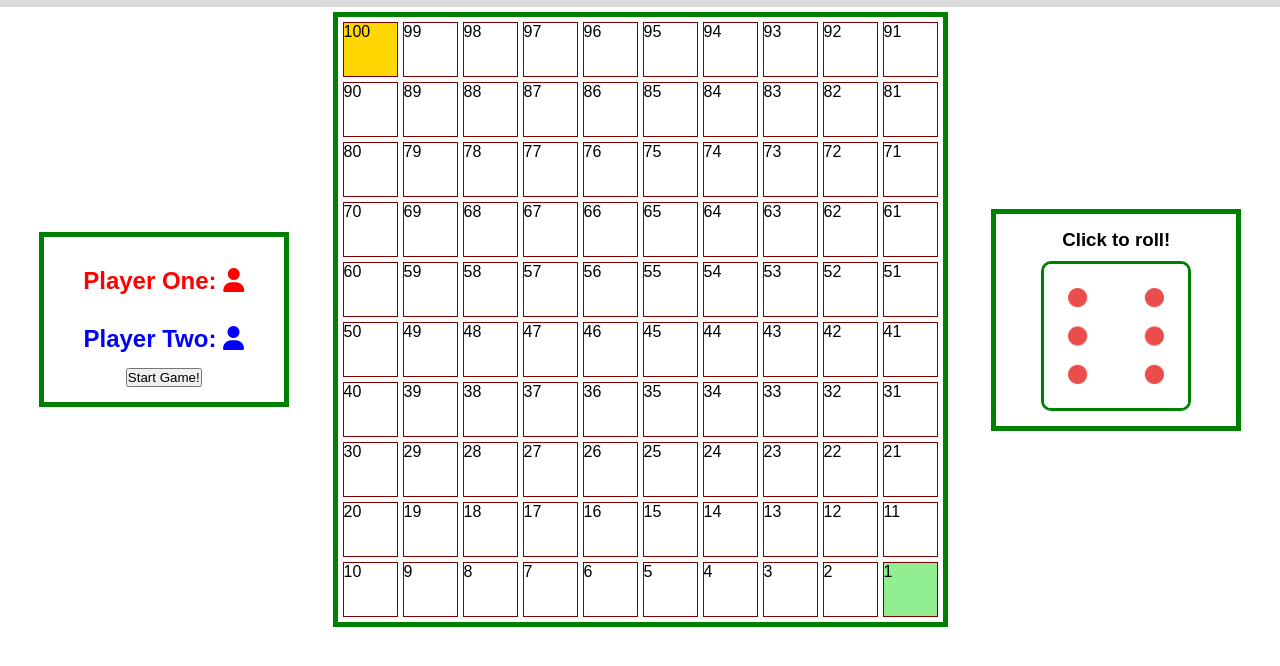
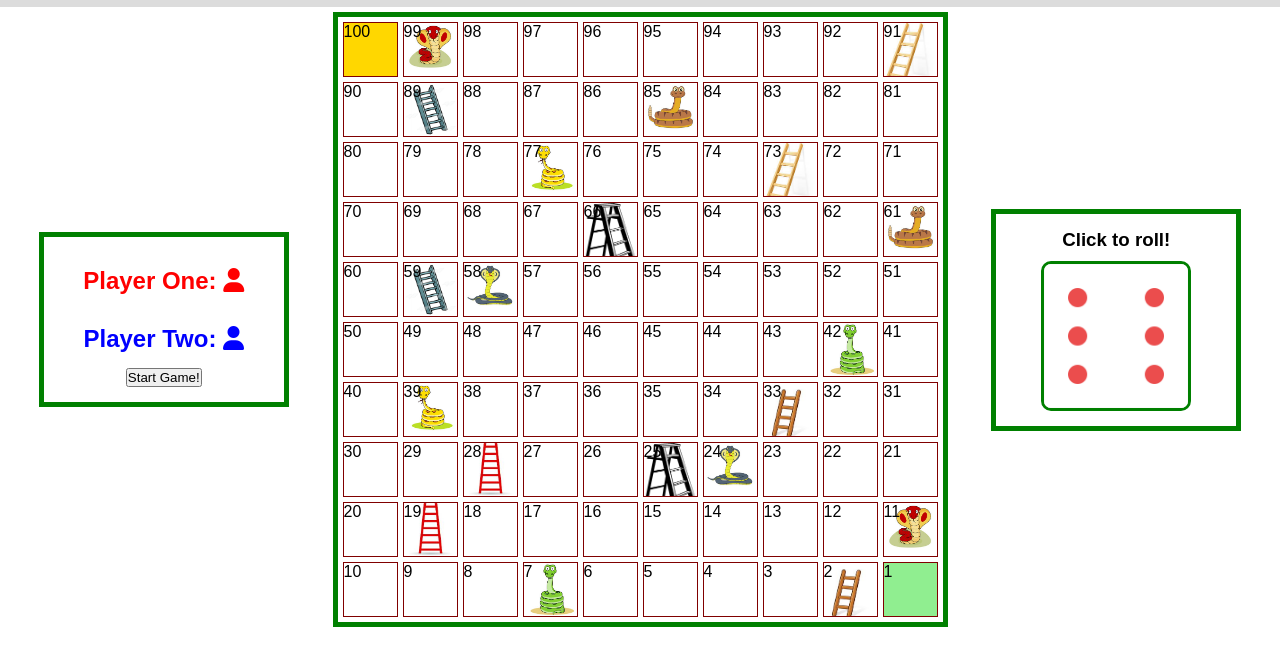
Before and after one commit to SPares393/javascript-game, a plain HTML site: page index.html in a window 1280 px wide. Shown: the part 50-716 px from the top of the page. Drawn offline with Linux system fonts and the light colour scheme.

Commit message:
images added to game board

```diff
--- a/styles.css
+++ b/styles.css
@@ -71,6 +71,76 @@ header {
   background-color: lightgreen;
 }
 
+.square-11,
+.square-99 {
+  background-image: url("/images/snake-red.png");
+  background-repeat: no-repeat;
+  background-size: 100%;
+}
+
+.square-7,
+.square-42 {
+  background-image: url("/images/snake-green.png");
+  background-repeat: no-repeat;
+  background-size: 100%;
+}
+
+.square-24,
+.square-58 {
+  background-image: url("/images/snake-gray.png");
+  background-repeat: no-repeat;
+  background-size: 100%;
+}
+
+.square-39,
+.square-77 {
+  background-image: url("/images/snake-yellow.png");
+  background-repeat: no-repeat;
+  background-size: 100%;
+}
+
+.square-61,
+.square-85 {
+  background-image: url("/images/snake-brown.png");
+  background-repeat: no-repeat;
+  background-size: 100%;
+}
+
+.square-2,
+.square-33 {
+  background-image: url("/images/ladder-brown.png");
+  background-repeat: no-repeat;
+  background-size: 100%;
+}
+
+.square-19,
+.square-28 {
+  background-image: url("/images/ladder-red.png");
+  background-repeat: no-repeat;
+  background-size: 100%;
+}
+
+.square-25,
+.square-66 {
+  background-image: url("/images/ladder-black.png");
+  background-repeat: no-repeat;
+  background-size: 100%;
+}
+
+.square-59,
+.square-89 {
+  background-image: url("/images/ladder-gray.png");
+  background-repeat: no-repeat;
+  background-size: 100%;
+}
+
+.square-73,
+.square-91 {
+  background-image: url("/images/ladder-pine.png");
+  background-repeat: no-repeat;
+  background-size: 100%;
+}
+
 .square-100 {
   background-color: gold;
 }
```
Also changed, not shown: images/ladder-black.png (added), images/ladder-brown.png (added), images/ladder-gray.png (added), images/ladder-pine.png (added), images/ladder-red.png (added).
